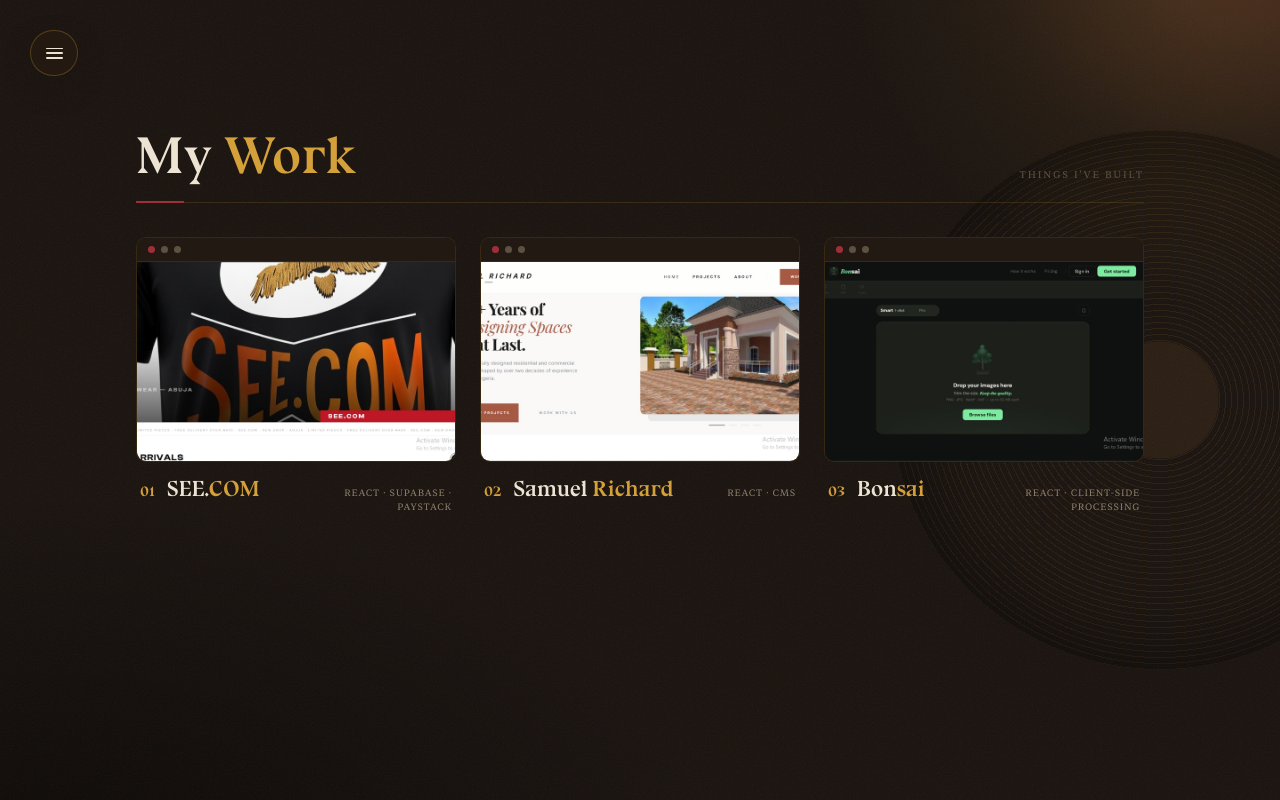
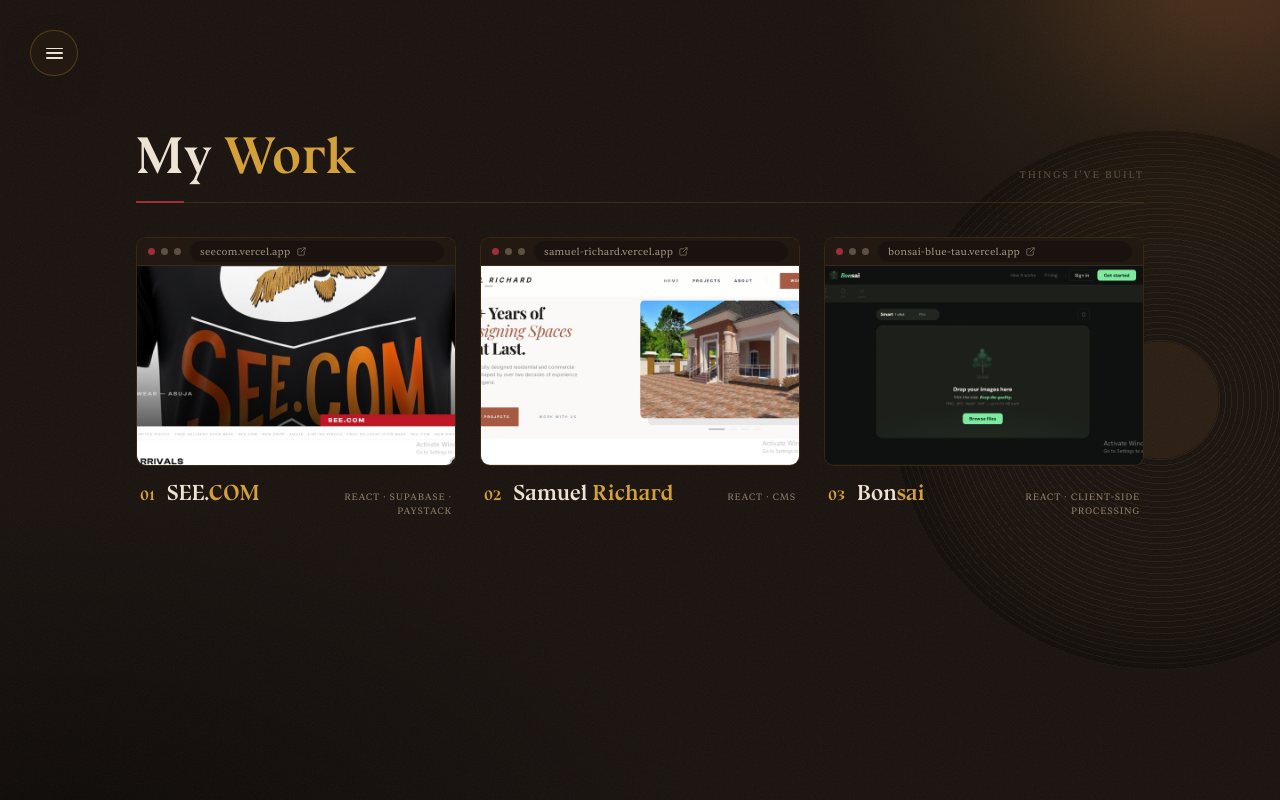
Before and after one commit to wh0isalfred/portfolio-website, a Next.js app: page /portfolio in a window 1280 px wide. Built offline with nearby package versions, Linux system fonts and the light colour scheme.

Commit message:
feat(portfolio): cards now show the live url, click to visit

```diff
--- a/app/components/ProjectCard.tsx
+++ b/app/components/ProjectCard.tsx
@@ -1,16 +1,30 @@
 import Link from "next/link";
 import Image from "next/image";
-import { IconArrowRight } from "@tabler/icons-react";
+import { IconArrowRight, IconExternalLink } from "@tabler/icons-react";
 import type { Project } from "../data/projects";
 
 export default function ProjectCard({ project }: { project: Project }) {
+  const domain = project.live.replace(/^https?:\/\//, "").replace(/\/$/, "");
+
   return (
-    <Link href={`/portfolio/${project.slug}`} className="pf-card">
+    <div className="pf-card">
       <div className="pf-frame">
         <div className="pf-bar">
-          <i /><i /><i />
+          <span className="pf-dots">
+            <i /><i /><i />
+          </span>
+          <a
+            className="pf-url"
+            href={project.live}
+            target="_blank"
+            rel="noopener noreferrer"
+          >
+            <span className="d">{domain}</span>
+            <IconExternalLink size={11} stroke={2} />
+          </a>
         </div>
-        <div className="pf-shot">
+
+        <Link href={`/portfolio/${project.slug}`} className="pf-shot">
           <Image
             src={project.cover}
             alt={`${project.title} screenshot`}
@@ -27,16 +41,17 @@ export default function ProjectCard({ project }: { project: Project }) {
               </span>
             </span>
           </div>
-        </div>
+        </Link>
       </div>
-      <div className="pf-info">
+
+      <Link href={`/portfolio/${project.slug}`} className="pf-info">
         <span className="pf-num">{project.num}</span>
         <span className="pf-nm">
           {project.lead}
           <em>{project.accent}</em>
         </span>
         <span className="pf-tc">{project.tech}</span>
-      </div>
-    </Link>
+      </Link>
+    </div>
   );
 }
--- a/app/data/projects.ts
+++ b/app/data/projects.ts
@@ -7,6 +7,7 @@ export type Project = {
   tech: string;
   cover: string;
   description: string;
+  live: string;
 };
 
 export const projects: Project[] = [
@@ -20,6 +21,7 @@ export const projects: Project[] = [
     cover: "/projects/seecom/cover.jpg",
     description:
       "Nigerian streetwear, end to end — storefront, live payments, and an admin to run the whole thing.",
+      live: "https://seecom.vercel.app",
   },
   {
     slug: "samuel-richard",
@@ -31,6 +33,7 @@ export const projects: Project[] = [
     cover: "/projects/samuel-richard/cover.jpg",
     description:
       "A portfolio for an architect — fully editable by the admin, no code needed.",
+      live: "https://samuel-richard.vercel.app",
   },
   {
     slug: "bonsai",
@@ -42,6 +45,7 @@ export const projects: Project[] = [
     cover: "/projects/bonsai/cover.jpg",
     description:
       "My Media compression tool — trim the size, keep the quality.",
+      live: "https://bonsai-blue-tau.vercel.app",
   },
 
 ];
--- a/app/globals.css
+++ b/app/globals.css
@@ -105,10 +105,18 @@ body { font-family: var(--font-body), serif; overflow-x: hidden; }
 .pf-frame { border-radius:10px; overflow:hidden; border:1px solid rgba(212,160,58,.2); background:#0f0b08; transition:border-color .4s, box-shadow .4s; }
 .pf-card:hover .pf-frame { border-color:rgba(212,160,58,.55); box-shadow:0 22px 50px -20px rgba(0,0,0,.75); }
 .pf-bar { height:24px; display:flex; align-items:center; gap:6px; padding:0 11px; background:#221913; border-bottom:1px solid rgba(212,160,58,.12); }
-.pf-bar i { width:7px; height:7px; border-radius:50%; background:var(--color-faint); display:block; }
+.pf-bar { height:28px; display:flex; align-items:center; gap:9px; padding:0 11px; background:#221913; border-bottom:1px solid rgba(212,160,58,.12); }
+.pf-dots { display:flex; gap:6px; flex-shrink:0; }
+.pf-dots i { width:7px; height:7px; border-radius:50%; background:var(--color-faint); display:block; }
+.pf-dots i:first-child { background:var(--color-oxblood); }
+.pf-url { display:flex; align-items:center; gap:5px; flex:1; min-width:0; font-size:10px; letter-spacing:.02em; color:var(--color-muted); text-decoration:none; background:rgba(0,0,0,.28); padding:3px 10px; border-radius:100px; transition:color .2s, background .2s; }
+.pf-url .d { overflow:hidden; text-overflow:ellipsis; white-space:nowrap; min-width:0; }
+.pf-url svg { flex-shrink:0; opacity:.7; }
+.pf-url:hover { color:var(--color-gold); background:rgba(212,160,58,.1); }
+.pf-info { text-decoration:none; }
 .pf-bar i:first-child { background:var(--color-oxblood); }
 
-.pf-shot { position:relative; aspect-ratio:16/10; overflow:hidden; }
+.pf-shot { position:relative; display:block; aspect-ratio:16/10; overflow:hidden; }
 .pf-img { object-fit:cover; transition:transform .5s cubic-bezier(.2,.6,.2,1); }
 .pf-card:hover .pf-img { transform:scale(1.05); }
 
```
